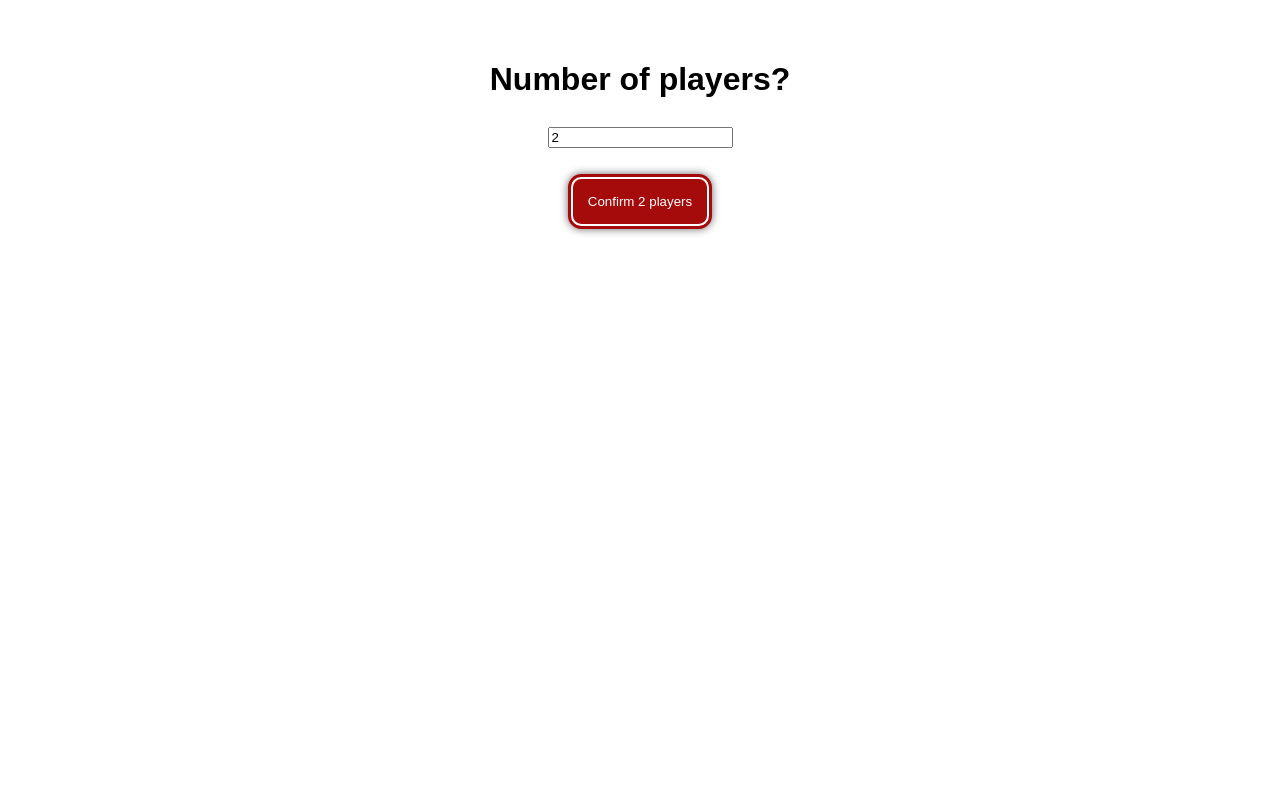
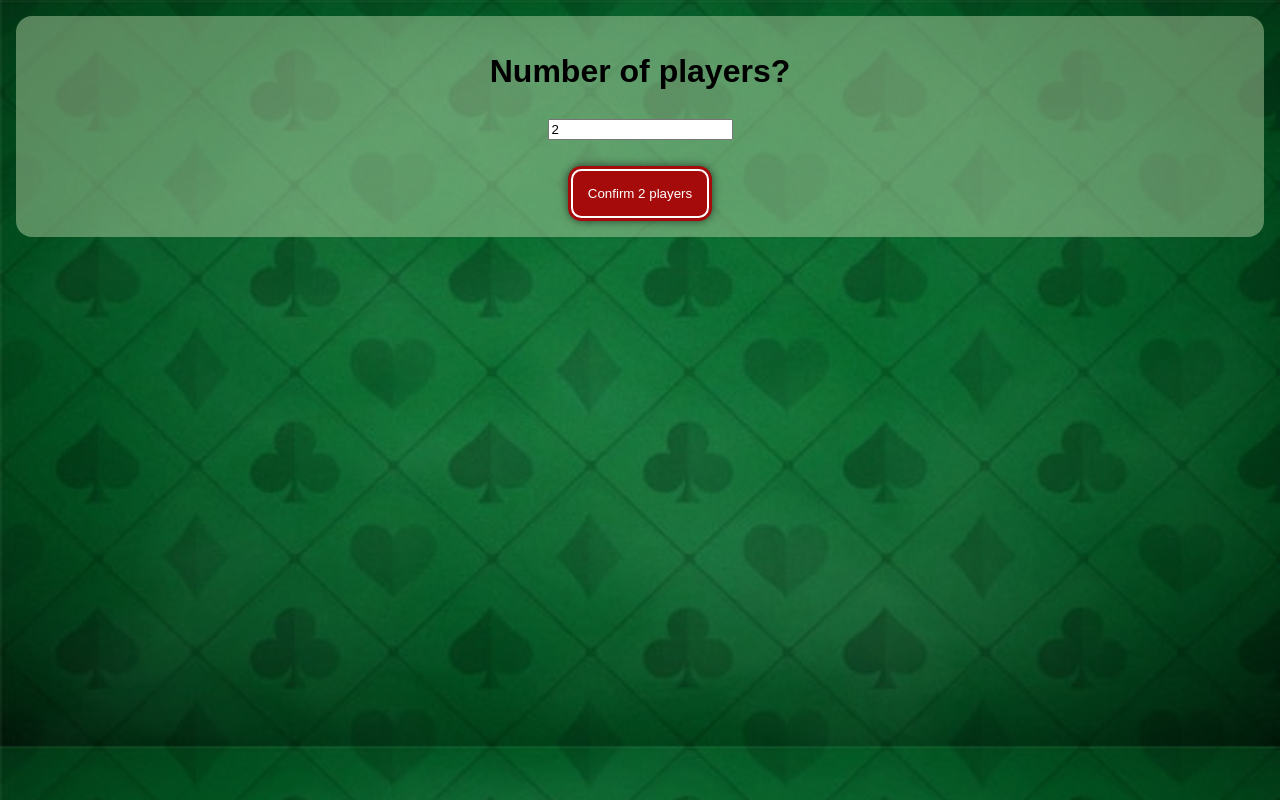
Before and after one commit to Pizzakoenigin/black-jack, a plain HTML site: page index.html in a window 1280 px wide. Drawn offline with Linux system fonts and the light colour scheme.

Commit message:
background

```diff
--- a/main.css
+++ b/main.css
@@ -1,10 +1,13 @@
 :root {
-  /* --squareWidth: 2em; */
+  --background:rgba(199, 224, 180, 0.436);
 }
 
 body {
   font-family: sans-serif;
-  padding: 2em;
+  padding: 0.5em;
+  /* background-color: rgba(6, 173, 0, 0.545); */
+  background: url(background.jpg);
+  background-size: cover;
 }
 
 input:invalid {
@@ -13,8 +16,14 @@ input:invalid {
 
 .container {}
 
+.playfield {
+  background-color: var(--background);
+  border-radius: 1em;
+  padding: 1em
+
+}
+
 button {
-
   background-color: rgb(166, 11, 11);
   color: white;
   border: 1px white;
@@ -26,17 +35,13 @@ button {
   padding: 20px;
   margin: auto;
   filter: drop-shadow(0 0 0.25rem rgba(0, 0, 0, 0.591));
-
-
-
 }
 
 
-.restart .endRound{
-
-}
-
 .createPlayerUI {
+  background-color: var(--background);
+  border-radius: 1em;
+  padding: 1em;
   text-align: center;
   display: flex;
   flex-direction: column;
@@ -74,7 +79,6 @@ button {
   flex-direction: row;
   gap: 1em;
   padding: 1em;
-
 }
 
 .cardDeck {
```
Also changed, not shown: background.jpg (added), background2.jpg (added).
